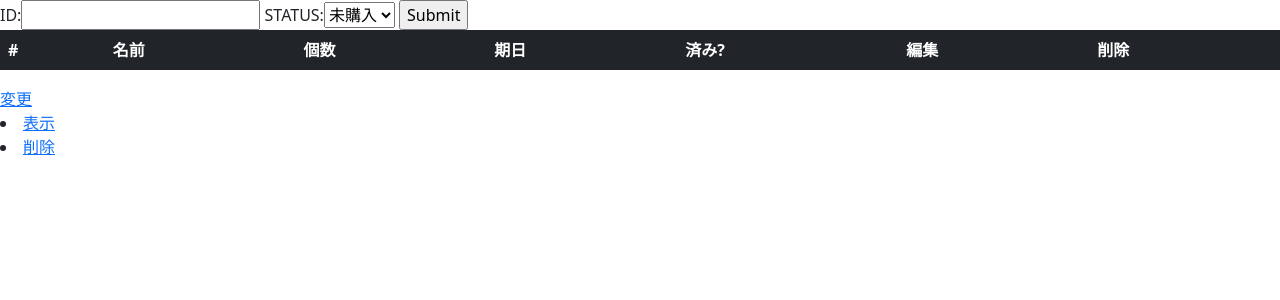
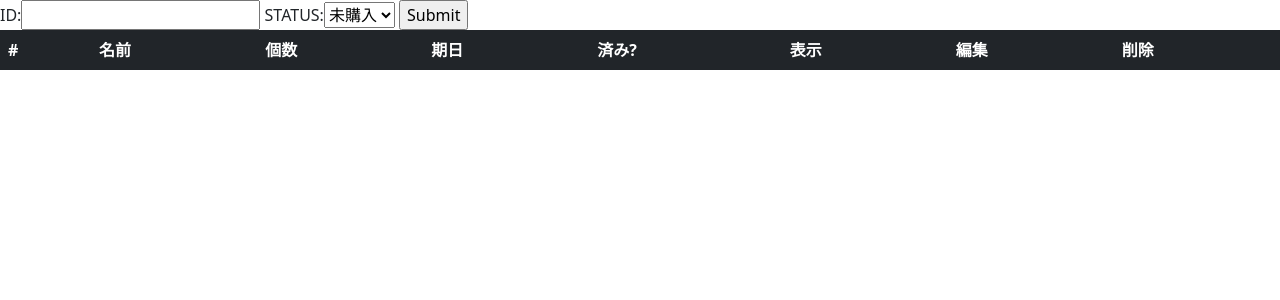
Before and after one commit to t20cs025/ledger, a Django app: page /shoppinglist/list/ in a window 1280 px wide. Shown: the part 40-340 px from the top of the page. Run offline with Django 3.2, Linux system fonts and the light colour scheme; data that the repository does not hold is empty; some libraries are stand-ins or nearby versions.

Commit message:
[add] 項目に表示を追加、削除のurlを追加  [clean] テーブルの下にある表示を無くした

```diff
--- a/shoppinglist/templates/shoppinglist/item_list.html
+++ b/shoppinglist/templates/shoppinglist/item_list.html
@@ -18,6 +18,7 @@
 			<th>個数</th>
 			<th>期日</th>
 			<th>済み?</th>
+			<th>表示</th>
 			<th>編集</th>
 			<th>削除</th>
 			</tr>
@@ -31,12 +32,11 @@
 		<td>{{ item.count}}</td>
 		<td>{{ item.buy_date}}</td>
 		<td>{% if item.buy == False %} <font color='red'>Not yet</font> {% endif %}{% if item.buy == True %} Yet {% endif %}</td>
-		<td><a href="{% url 'shoppinglist:edit' %}">変更</a></td>
+		<td><a href="{% url 'shoppinglist:show'  %}">表示</a></td>
+		<td><a href="{% url 'shoppinglist:edit' %}">編集</a></td>
+		<td><a href="{% url 'shoppinglist:delete' %}">削除</a></td>
 	</tr>
 {% endfor%}
 </tbody>
 </table>
-<a href="{% url 'shoppinglist:edit' %}">変更</a>
-<li><a href="{% url 'shoppinglist:show' %}">表示</a></li>
-<li><a href="{% url 'shoppinglist:delete' %}">削除</a></li>
 {% endblock%}
```
